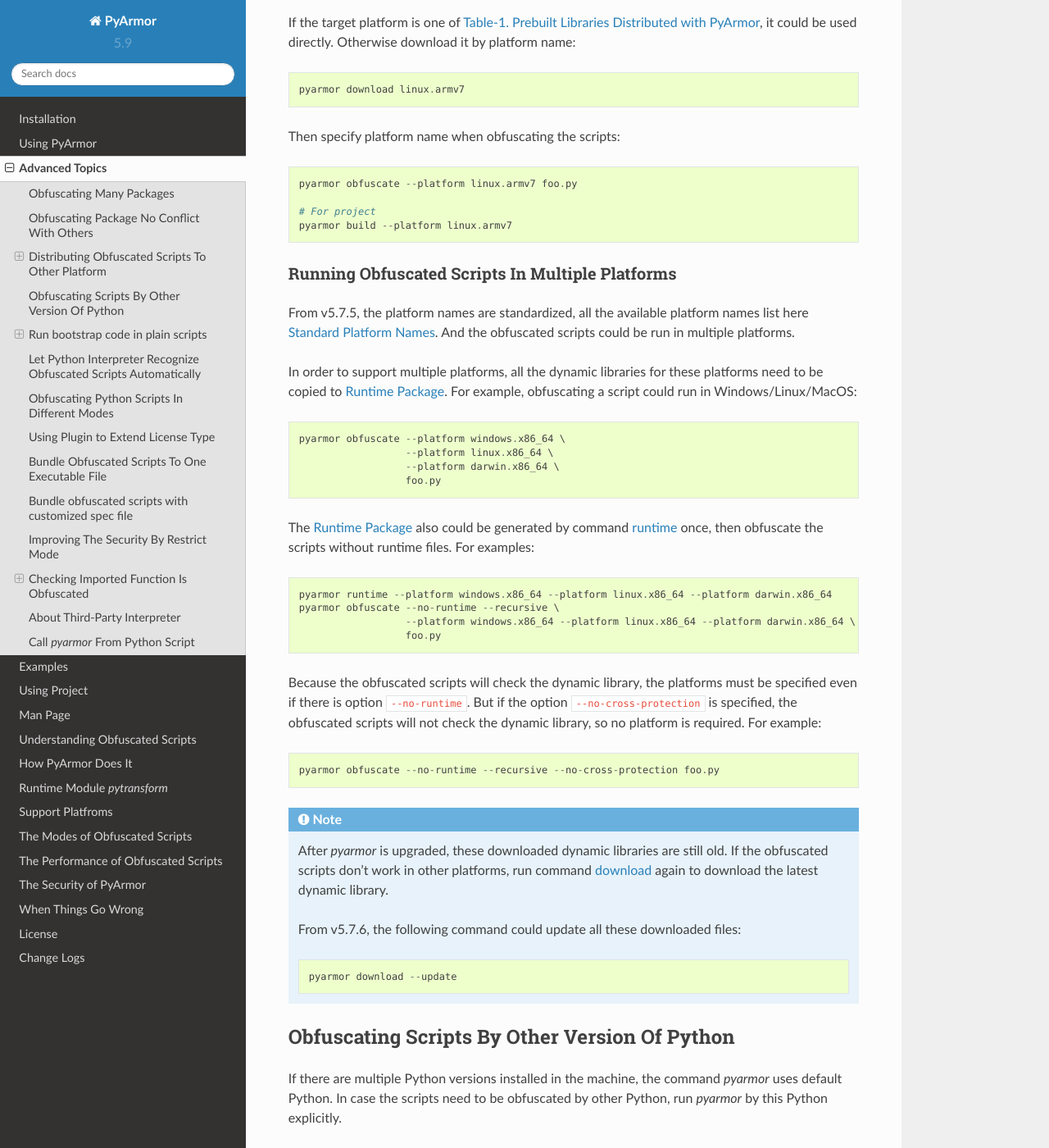
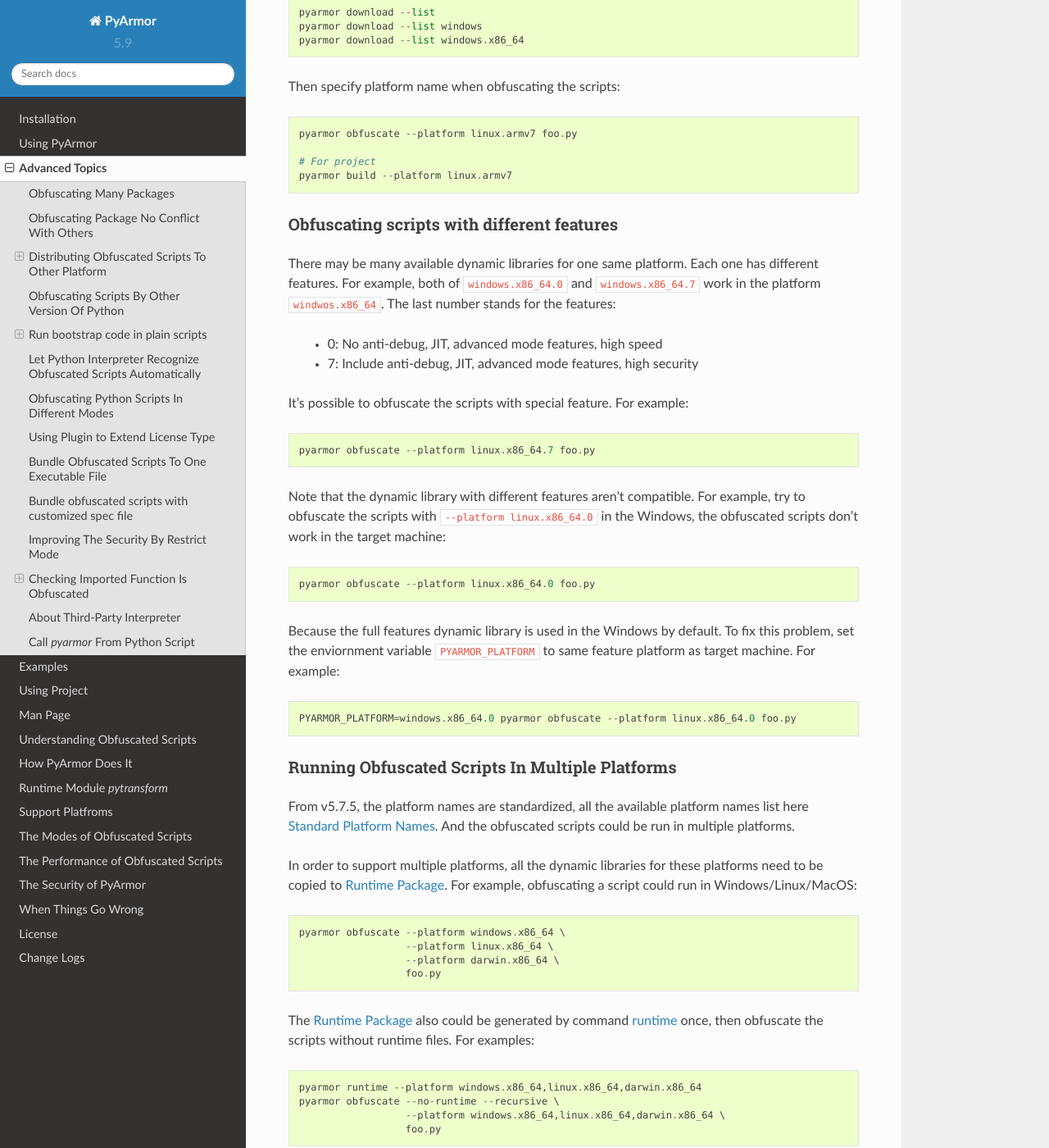
Before and after one commit to dashingsoft/pyarmor, a Sphinx documentation site: the page built from docs/advanced.rst, in a window 1280 px wide and 1400 px high, scrolled down 2346 px. Shown: the whole window at 82% size. Built offline with Sphinx 7.4.7 and the Read the Docs theme 2.0.0, drawn with Linux system fonts in a browser that asks for light colours; some of the changed text lies outside the part shown.

Commit message:
Refine cross-platform document

```diff
--- a/docs/advanced.rst
+++ b/docs/advanced.rst
@@ -62,11 +62,11 @@
 answer is yes. But if anyone is obfuscated by registerred version, the answer is
 no.
 
-This problem is fixed since v5.8.7. If the package is obfuscated with option
-``--enable-suffix``, the name of :ref:`Runtime Package` will be unique with a
-suffix, other than fixed name ``pytransform``. For example::
+Since v5.9.0, the package could be obfuscated with option ``--runtime-mode`` to
+generate the :ref:`Runtime Package` with an unique suffix, other than fixed name
+``pytransform``. For example::
 
-    pyarmor obfuscate --enable-suffix foo.py
+    pyarmor obfuscate --runtime-mode 3 foo.py
 
 The output would be like this::
 
@@ -78,15 +78,19 @@
 
 The suffix ``_vax_000001`` is based on the registration code of PyArmor.
 
-For project, set ``enable-suffix`` by command :ref:`config`::
+For project, set ``runtime-mode`` by command :ref:`config`::
 
-    pyarmor config --enable-suffix 1
+    pyarmor config --runtime-mode 3
     pyarmor build -B
 
 Or disable it by this way::
 
-    pyarmor config --enable-suffix 0
+    pyarmor config --runtime-mode 1
     pyarmor build -B
+
+.. note::
+
+   From v5.8.7 to v5.8.9, use option ``--enable-suffix`` to achieve this.
 
 
 .. _distributing obfuscated scripts to other platform:
@@ -105,17 +109,39 @@
     pyarmor download --list windows
     pyarmor download --list windows.x86_64
 
-If the target platform is one of :ref:`Prebuilt Libraries Distributed with
-PyArmor`, it could be used directly. Otherwise download it by platform name::
-
-    pyarmor download linux.armv7
-
 Then specify platform name when obfuscating the scripts::
 
     pyarmor obfuscate --platform linux.armv7 foo.py
 
     # For project
     pyarmor build --platform linux.armv7
+
+Obfuscating scripts with different features
+~~~~~~~~~~~~~~~~~~~~~~~~~~~~~~~~~~~~~~~~~~~
+
+There may be many available dynamic libraries for one same platform. Each one
+has different features. For example, both of ``windows.x86_64.0`` and
+``windows.x86_64.7`` work in the platform ``windwos.x86_64``. The last number
+stands for the features:
+
+  - 0: No anti-debug, JIT, advanced mode features, high speed
+  - 7: Include anti-debug, JIT, advanced mode features, high security
+
+It's possible to obfuscate the scripts with special feature. For example::
+
+    pyarmor obfuscate --platform linux.x86_64.7 foo.py
+
+Note that the dynamic library with different features aren't compatible. For
+example, try to obfuscate the scripts with ``--platform linux.x86_64.0`` in the
+Windows, the obfuscated scripts don't work in the target machine::
+
+    pyarmor obfuscate --platform linux.x86_64.0 foo.py
+
+Because the full features dynamic library is used in the Windows by default. To
+fix this problem, set the enviornment variable ``PYARMOR_PLATFORM`` to same
+feature platform as target machine. For example::
+
+    PYARMOR_PLATFORM=windows.x86_64.0 pyarmor obfuscate --platform linux.x86_64.0 foo.py
 
 .. _running obfuscated scripts in multiple platforms:
 
@@ -152,13 +178,18 @@
 
 .. note::
 
-   After `pyarmor` is upgraded, these downloaded dynamic libraries are still
-   old. If the obfuscated scripts don't work in other platforms, run command
-   :ref:`download` again to download the latest dynamic library.
+   If the feature number is specified in one of platform, for example, one is
+   ``windows.x86_64.0``, then all the other platforms must be same feature.
 
-   From v5.7.6, the following command could update all these downloaded files::
+.. note::
+
+   If the obfuscated scripts don't work in other platforms, try to update all
+   the downloaded files::
 
        pyarmor download --update
+
+   If it still doesn't work, try to remove the cahced platform files in the path
+   ``$HOME/.pyarmor``
 
 .. _obfuscating scripts by different python version:
 
--- a/docs/how-to-do.rst
+++ b/docs/how-to-do.rst
@@ -378,7 +378,7 @@
 
 Then obfuscate scripts to ``dist/obf``::
 
-    pyarmor obfuscate --output dist/obf --package-runtime 0 hello.py
+    pyarmor obfuscate --output dist/obf --runtime-mode 0 hello.py
 
 Next generate specfile, add runtime files required by obfuscated
 scripts::
```
Also changed, not shown: other parts of docs/advanced.rst (+2 -2 lines), docs/project.rst (+4 -4 lines).
